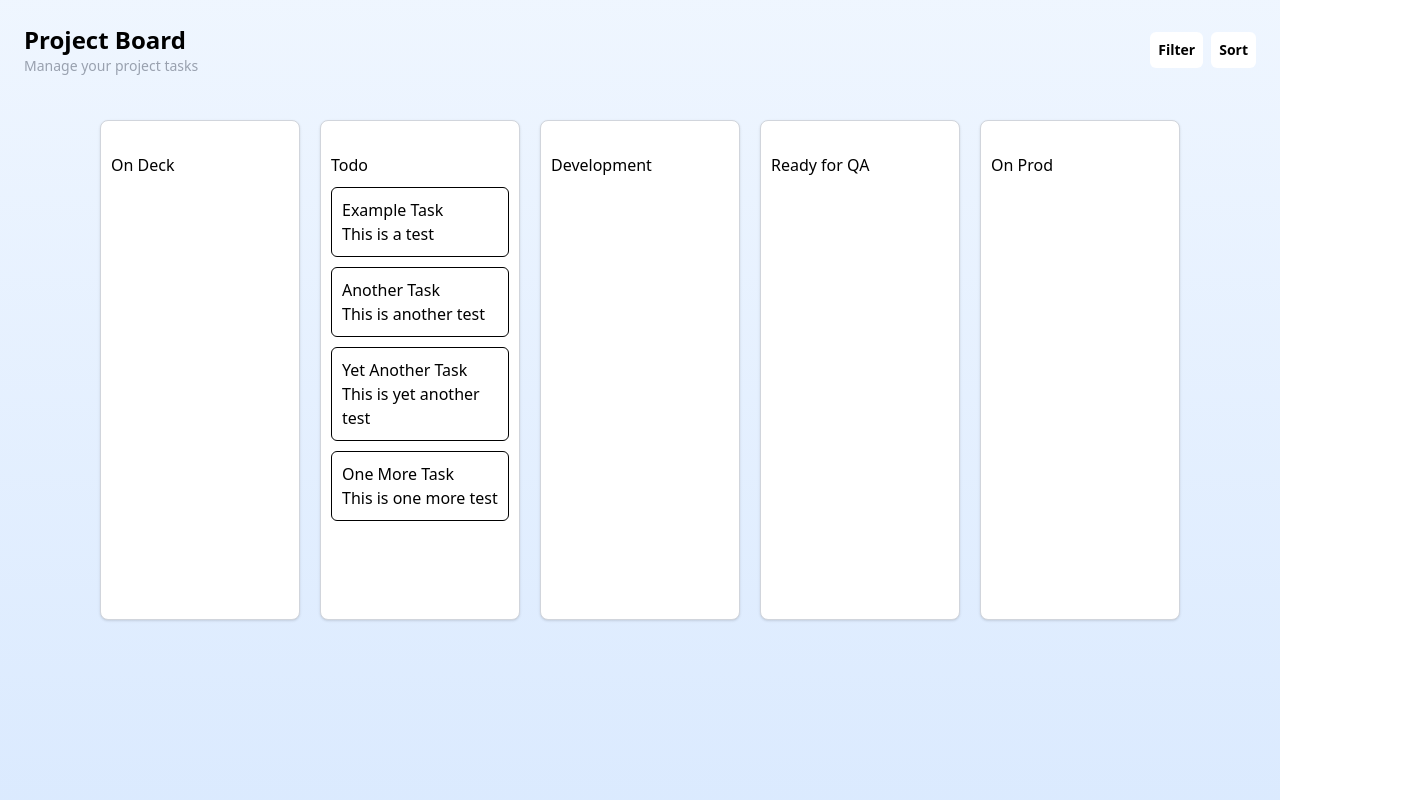
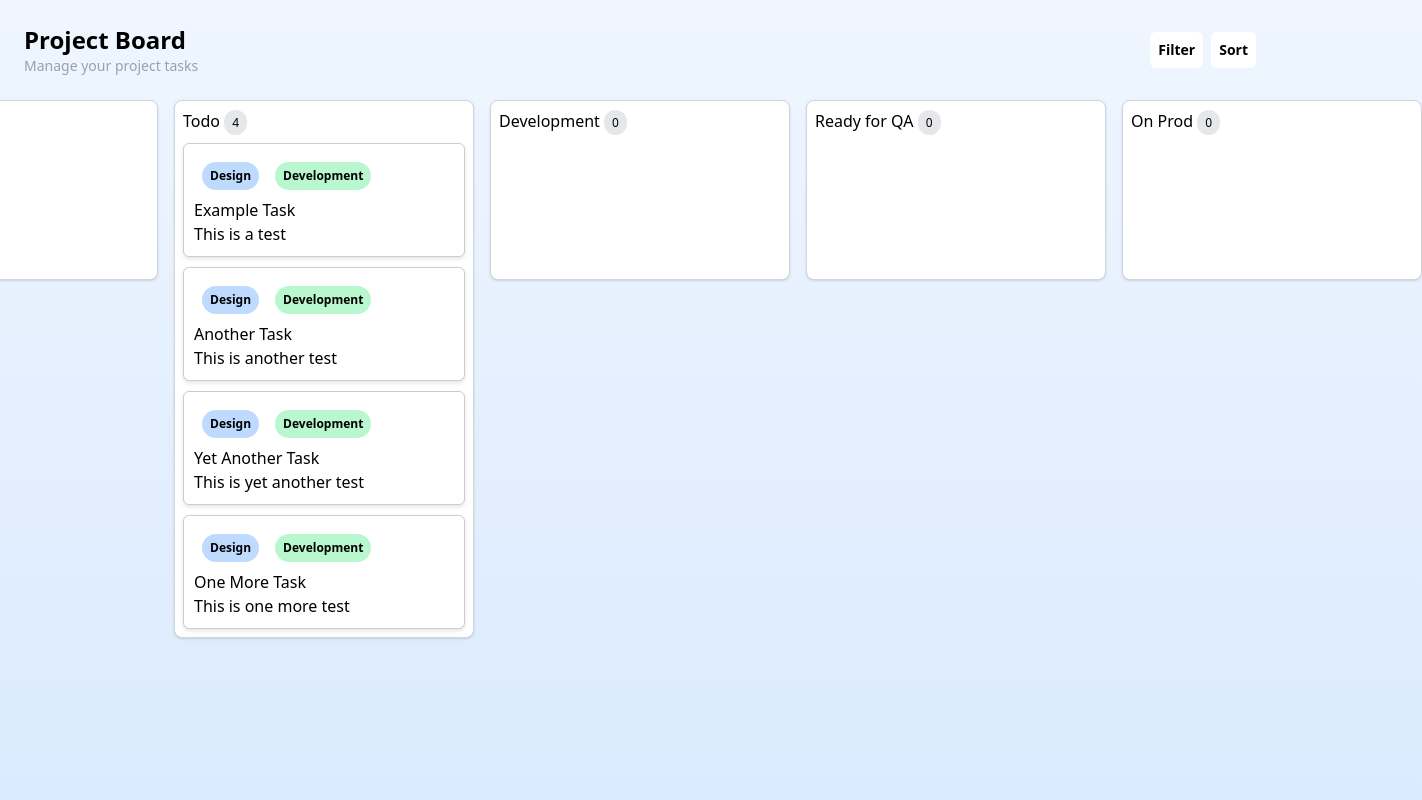
Before and after one commit to kevyyar/trello-maybe, a React (Vite) app: page / in a window 1280 px wide. Shown: the whole page, 1422 px wide, since content can reach past the window. Built offline with nearby package versions, Linux system fonts and the light colour scheme.

Commit message:
add dragging & drop

```diff
--- a/package.json
+++ b/package.json
@@ -16,6 +16,7 @@
     "react-dnd": "^16.0.1",
     "react-dnd-html5-backend": "^16.0.1",
     "react-dom": "^18.2.0",
+    "tailwind-merge": "^3.0.2",
     "tailwindcss": "^4.0.9"
   },
   "devDependencies": {
--- a/src/components/Board.tsx
+++ b/src/components/Board.tsx
@@ -13,7 +13,7 @@ interface BoardProps {
 
 const Board: React.FC<BoardProps> = ({ state }) => {
   return (
-    <div className="flex gap-5 p-5 place-content-center">
+    <div className="flex gap-4 justify-center px-4">
       {state.columnOrder.map((columnId) => {
         const column = state.columns[columnId];
         const tasks = column.taskIds.map(taskId => state.tasks[taskId]);
--- a/src/components/Column.tsx
+++ b/src/components/Column.tsx
@@ -1,3 +1,4 @@
+import { Droppable } from '@hello-pangea/dnd';
 import React from 'react';
 import { Task } from '../App';
 import TaskCard from './TaskCard';
@@ -13,12 +14,27 @@ interface ColumnProps {
 
 const Column: React.FC<ColumnProps> = ({ column, tasks, innerRef, ...props }) => {
   return (
+    <Droppable droppableId={column.id}>
+      {(provided, snapshot) => (
         <div
-      ref={innerRef}
+          ref={(node) => {
+            provided.innerRef(node);
+            innerRef(node);
+          }}
+          {...provided.droppableProps}
           {...props}
-      className="bg-white shadow w-50 border border-gray-300 p-2.5 rounded-lg h-[500px] overflow-y-auto pt-8"
+          className={`bg-white shadow min-w-[300px] border border-gray-300 p-2 rounded-lg transition-all duration-200 ${
+            snapshot.isDraggingOver
+              ? 'min-h-[300px]'
+              : 'min-h-[180px]'
+          }`}
         >
-      <h2 className='mb-2'>{column.title}</h2>
+          <h2 className='mb-2 font-medium'>
+            {column.title}{' '}
+            <span className='text-xs bg-gray-200 rounded-full px-2 py-1'>
+              {tasks.length}
+            </span>
+          </h2>
           {tasks.map((task, index) => (
             <TaskCard
               key={task.id}
@@ -26,7 +42,10 @@ const Column: React.FC<ColumnProps> = ({ column, tasks, innerRef, ...props }) =>
               index={index}
             />
           ))}
+          {provided.placeholder} {/* This is crucial for dynamic height */}
         </div>
+      )}
+    </Droppable>
   );
 };
 
--- a/src/components/TaskCard.tsx
+++ b/src/components/TaskCard.tsx
@@ -1,5 +1,6 @@
 import { Draggable } from '@hello-pangea/dnd';
 import React from 'react';
+import { PillCategory } from './pill-category/pill-category';
 
 interface TaskCardProps {
   task: {
@@ -19,12 +20,21 @@ const TaskCard: React.FC<TaskCardProps> = ({ task, index }) => {
           {...provided.draggableProps}
           {...provided.dragHandleProps}
           className="bg-white border p-2.5 rounded-md"
+          // className={`bg-white border p-2.5 rounded-md transition-all duration-200 ${
+          //   snapshot.isDragging ? 'min-h-[150px]' : 'min-h-[100px]'
+          // }`}
           style={{
             ...provided.draggableProps.style,
             marginTop: '10px',
+            border: '.8px solid #ccc',
+            boxShadow: '0 2px 4px rgba(0, 0, 0, 0.1)',
             backgroundColor: snapshot.isDragging ? '#f0f0f0' : 'white',
           }}
         >
+          <div className='flex'>
+            <PillCategory category='Design' bgColor='bg-blue-200' />
+            <PillCategory category='Development' bgColor='bg-green-200' />
+          </div>
           <h3>{task.title}</h3>
           <p>{task.description}</p>
         </div>
--- /dev/null
+++ b/src/components/pill-category/pill-category.tsx
@@ -0,0 +1,14 @@
+import { twMerge } from "tailwind-merge";
+
+interface PillCategoryProps {
+  category: string;
+  bgColor: string;
+}
+
+export const PillCategory = ({ category, bgColor }: PillCategoryProps) => {
+  return (
+    <div className="flex items-center gap-2 p-2">
+      <p className={twMerge("text-xs font-semibold rounded-full px-2 py-1.5", bgColor)}>{category}</p>
+    </div>
+  );
+};
```
Also changed, not shown: 1 other file (tests, documents, lock files or other folders). Lines whose indentation alone changed are shown as unchanged.
